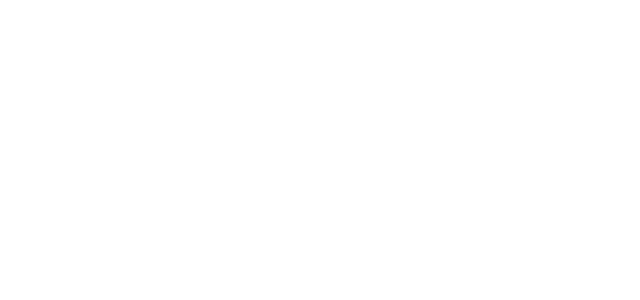
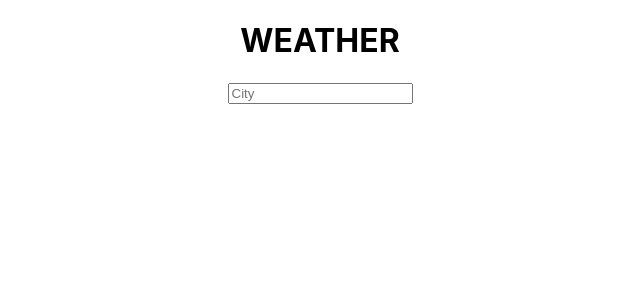
Before and after one commit to JaronChow/weather-app, a React (Create React App) app: page / in a window 1280 px wide. Shown: the top 300 px of the page, without its empty margins (320-960 px from the left). Built offline with nearby package versions, Linux system fonts and the light colour scheme.

Commit message:
some errors

```diff
--- a/src/App.js
+++ b/src/App.js
@@ -1,9 +1,10 @@
 import './App.css';
+import Search from './components/Search';
 
 function App() {
   return (
     <div className="App">
-      {/* create router and pass the router to router provider */}
+      <Search />
     </div>
   );
 }
--- a/src/components/Search.js
+++ b/src/components/Search.js
@@ -1,15 +1,16 @@
-import { cityWeather } from "../api/API";
+// import { useState } from "react";
+// import { cityWeather } from "../api/API";
 
-const CityWeather = () => {
-
-
+const Search = () => {
+    // const [weather, setWeather] = useState([])
 
     return (
         <div>
-
+            <h1> WEATHER </h1>
+                <input placeholder="City"></input>
         </div>
     )
 
 }
 
-export default CityWeather
+export default Search;
--- /dev/null
+++ b/src/components/index.js
@@ -0,0 +1 @@
+// export {default as Search} from './Search';
```
